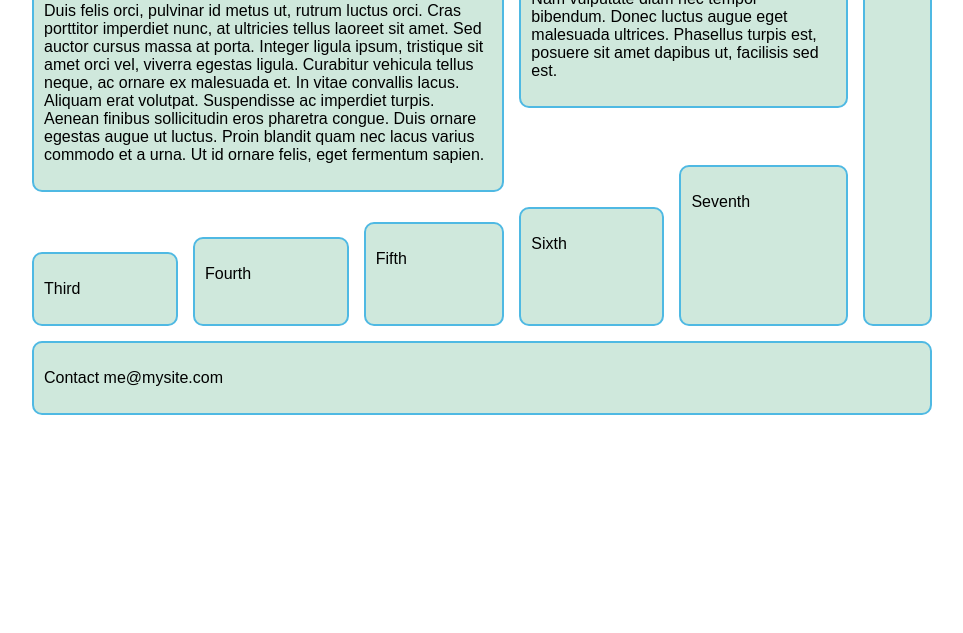
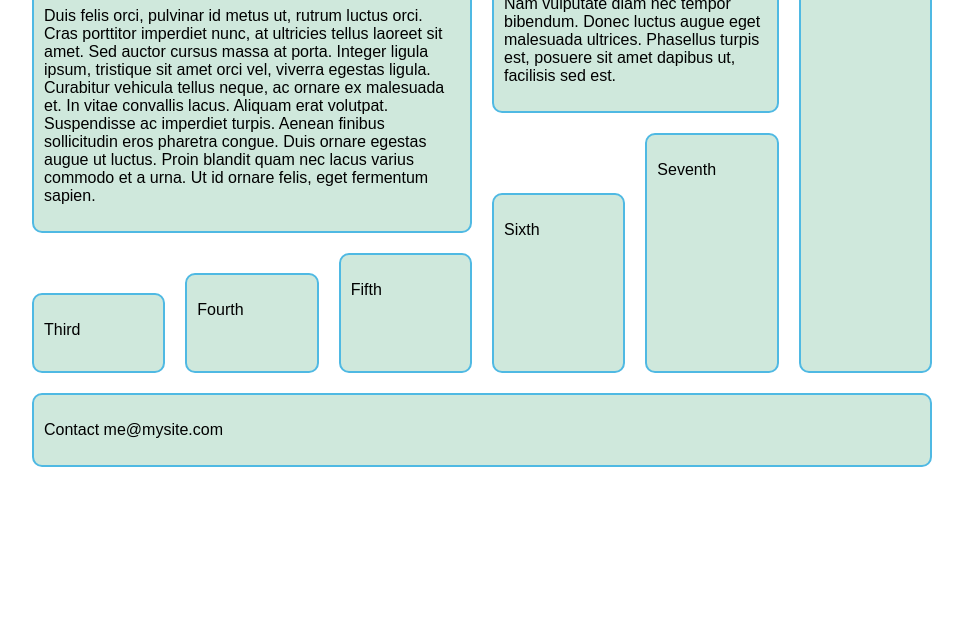
Before and after one commit to tenmo2003/WebDevExercises, a plain HTML site: page Lab. Grid2/index.html in a window 1280 px wide. Shown: the part 167-800 px from the top of the page, without its empty margins (158-1121 px from the left). Drawn offline with Linux system fonts and the light colour scheme.

Commit message:
better grid 2

```diff
--- a/Lab. Grid2/style.css
+++ b/Lab. Grid2/style.css
@@ -7,7 +7,8 @@ body {
 #container {
     margin-top: 20px;
     display: grid;
-    gap: 15px;
+    grid-template-columns: repeat(12, 1fr);
+    gap: 20px;
 }
 
 .roundbox {
@@ -18,50 +19,51 @@ body {
 }
 
 #head {
-    grid-column: 1 / span 6;
+    grid-column: 1 / 13;
+    grid-row: 1;
 }
 
 #item1 {
-    grid-column: 1 / span 3;
-    grid-row: 2/7;
+    grid-column: 1 / 7;
+    grid-row: 2 / 5;
 }
 
 #item2 {
-    grid-column: 4 / span 2;
-    grid-row: 2/5;
+    grid-column: 7 / 11;
+    grid-row: 2/ 3;
 }
 
 #item3 {
-    grid-row: 10 / 12;
-    grid-column: 1;
+    grid-column: 1 / 3;
+    grid-row: 7 / 12;
 }
 
 #item4 {
-    grid-row: 9 / 12;
-    grid-column: 2;
+    grid-column: 3/ 5;
+    grid-row: 6 / 12;
 }
 
 #item5 {
-    grid-row: 8 / 12;
-    grid-column: 3;
+    grid-column: 5/7;
+    grid-row: 5/12;
 }
 
 #item6 {
-    grid-row: 7 / 12;
-    grid-column: 4;
+    grid-column: 7/9;
+    grid-row: 4/12;
 }
 
 #item7 {
-    grid-row: 6 / 12;
-    grid-column: 5;
+    grid-column: 9/11;
+    grid-row: 3/12;
 }
 
 #item8 {
+    grid-column: 11/13;
     grid-row: 2 / 12;
-    grid-column: 6;
 }
 
 #foot {
-    grid-column: 1 / span 6;
+    grid-column: 1 / 13;
     grid-row: 12;
 }
```
